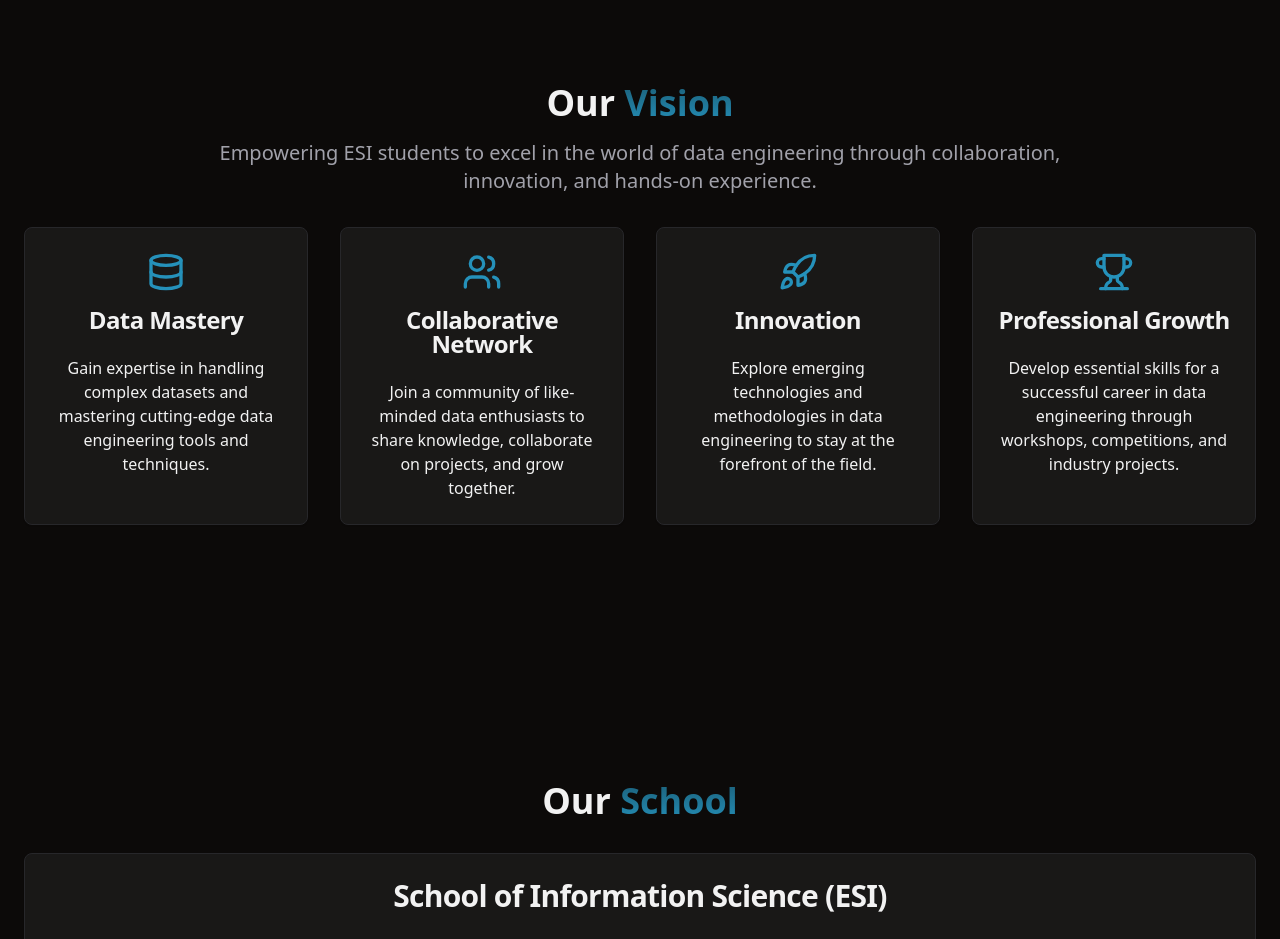
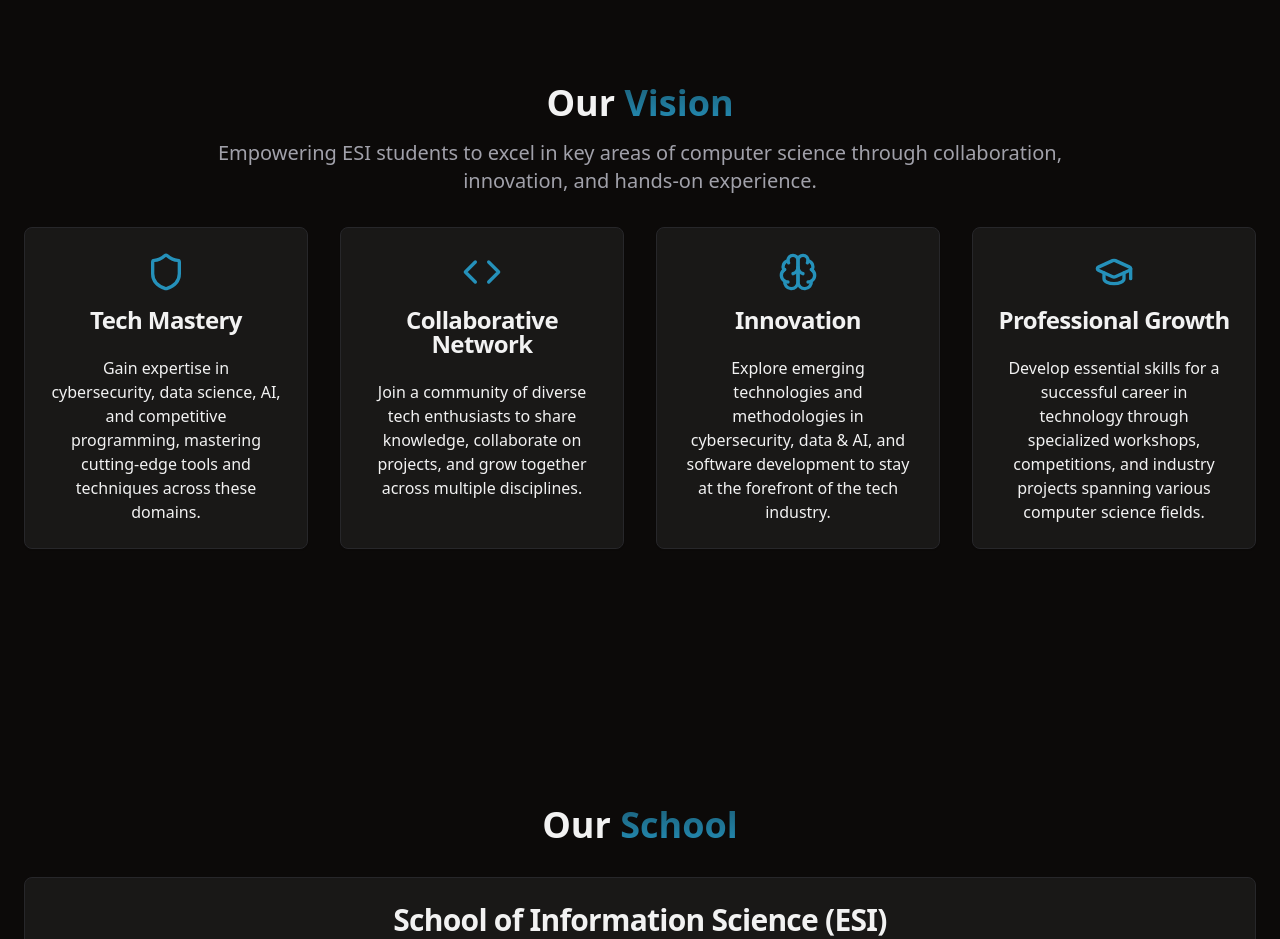
Before and after one commit to mouadenna/landingPage, a React (Vite) app: page / in a window 1280 px wide. Shown: the part 1280-2219 px from the top of the page. Built offline with nearby package versions, Linux system fonts and the light colour scheme.

Commit message:
Update OurVision.tsx

```diff
--- a/src/components/OurVision.tsx
+++ b/src/components/OurVision.tsx
@@ -1,5 +1,5 @@
 import { Card, CardContent, CardHeader, CardTitle } from "@/components/ui/card";
-import { DatabaseIcon, UsersIcon, RocketIcon, TrophyIcon } from "lucide-react";
+import { ShieldIcon, BrainIcon, CodeIcon, GraduationCapIcon } from "lucide-react";
 
 interface FeatureProps {
   icon: JSX.Element;
@@ -9,28 +9,28 @@ interface FeatureProps {
 
 const features: FeatureProps[] = [
   {
-    icon: <DatabaseIcon className="text-primary w-10 h-10" />,
-    title: "Data Mastery",
+    icon: <ShieldIcon className="text-primary w-10 h-10" />,
+    title: "Tech Mastery",
     description:
-      "Gain expertise in handling complex datasets and mastering cutting-edge data engineering tools and techniques.",
+      "Gain expertise in cybersecurity, data science, AI, and competitive programming, mastering cutting-edge tools and techniques across these domains.",
   },
   {
-    icon: <UsersIcon className="text-primary w-10 h-10" />,
+    icon: <CodeIcon className="text-primary w-10 h-10" />,
     title: "Collaborative Network",
     description:
-      "Join a community of like-minded data enthusiasts to share knowledge, collaborate on projects, and grow together.",
+      "Join a community of diverse tech enthusiasts to share knowledge, collaborate on projects, and grow together across multiple disciplines.",
   },
   {
-    icon: <RocketIcon className="text-primary w-10 h-10" />,
+    icon: <BrainIcon className="text-primary w-10 h-10" />,
     title: "Innovation",
     description:
-      "Explore emerging technologies and methodologies in data engineering to stay at the forefront of the field.",
+      "Explore emerging technologies and methodologies in cybersecurity, data & AI, and software development to stay at the forefront of the tech industry.",
   },
   {
-    icon: <TrophyIcon className="text-primary w-10 h-10" />,
+    icon: <GraduationCapIcon className="text-primary w-10 h-10" />,
     title: "Professional Growth",
     description:
-      "Develop essential skills for a successful career in data engineering through workshops, competitions, and industry projects.",
+      "Develop essential skills for a successful career in technology through specialized workshops, competitions, and industry projects spanning various computer science fields.",
   },
 ];
 
@@ -47,9 +47,8 @@ export const OurVision = () => {
         </span>
       </h2>
       <p className="md:w-3/4 mx-auto mt-4 mb-8 text-xl text-muted-foreground">
-        Empowering ESI students to excel in the world of data engineering through collaboration, innovation, and hands-on experience.
+        Empowering ESI students to excel in key areas of computer science through collaboration, innovation, and hands-on experience.
       </p>
-
       <div className="grid grid-cols-1 md:grid-cols-2 lg:grid-cols-4 gap-8">
         {features.map(({ icon, title, description }: FeatureProps) => (
           <Card
```
